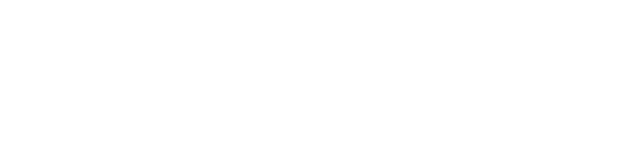
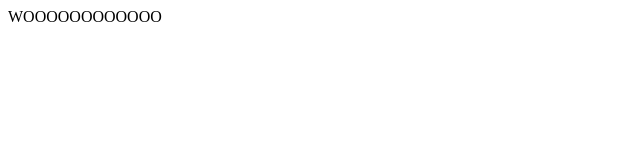
Before and after one commit to DoremonB/GitAndGithub, a plain HTML site: page index.html in a window 1280 px wide. Shown: the whole page, without its empty margins (0-640 px from the left). Drawn offline with Linux system fonts and the light colour scheme.

Commit message:
Added wooooo in index.html body

```diff
--- a/index.html
+++ b/index.html
@@ -6,6 +6,6 @@
     <title>Document</title>
 </head>
 <body>
-
+    WOOOOOOOOOOOO
 </body>
 </html>
```
